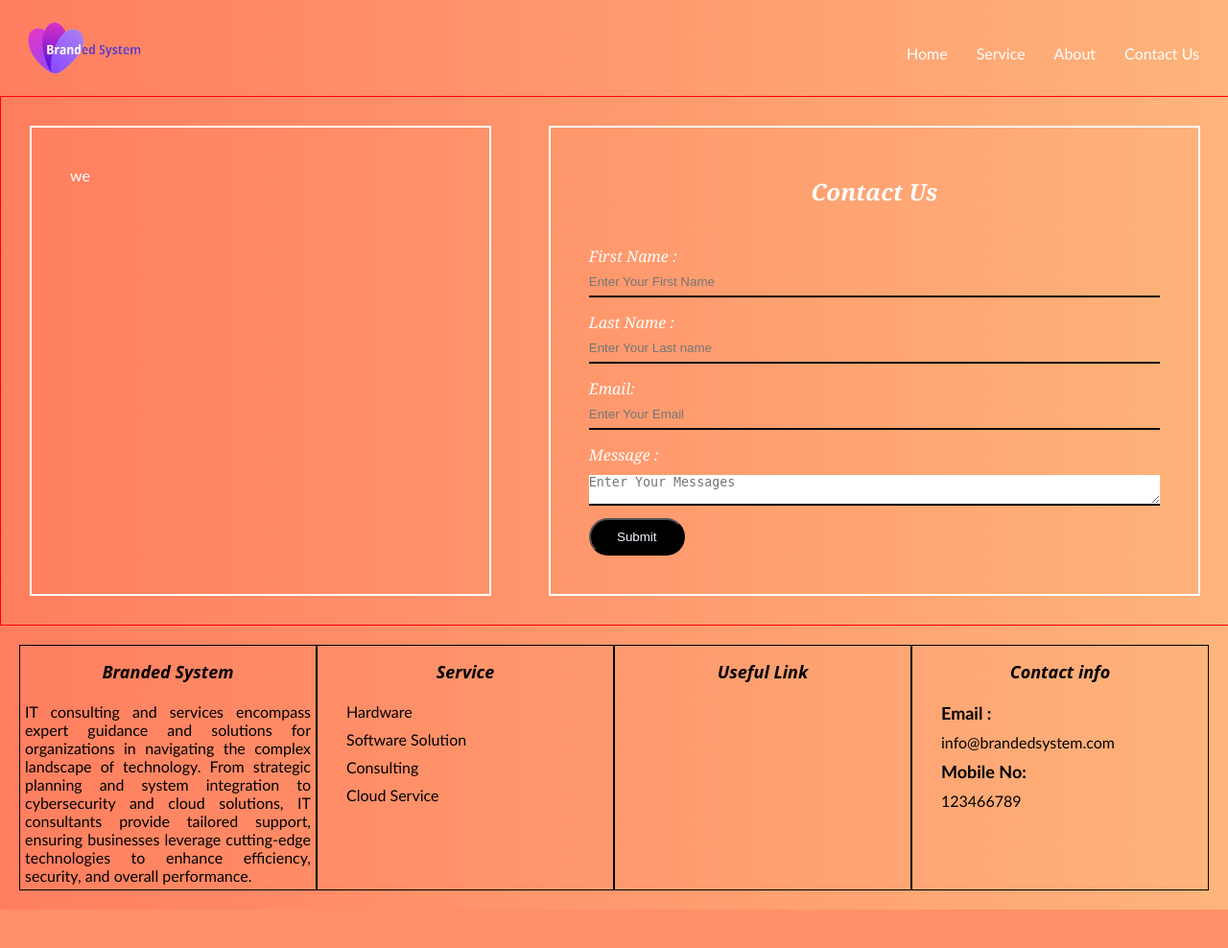
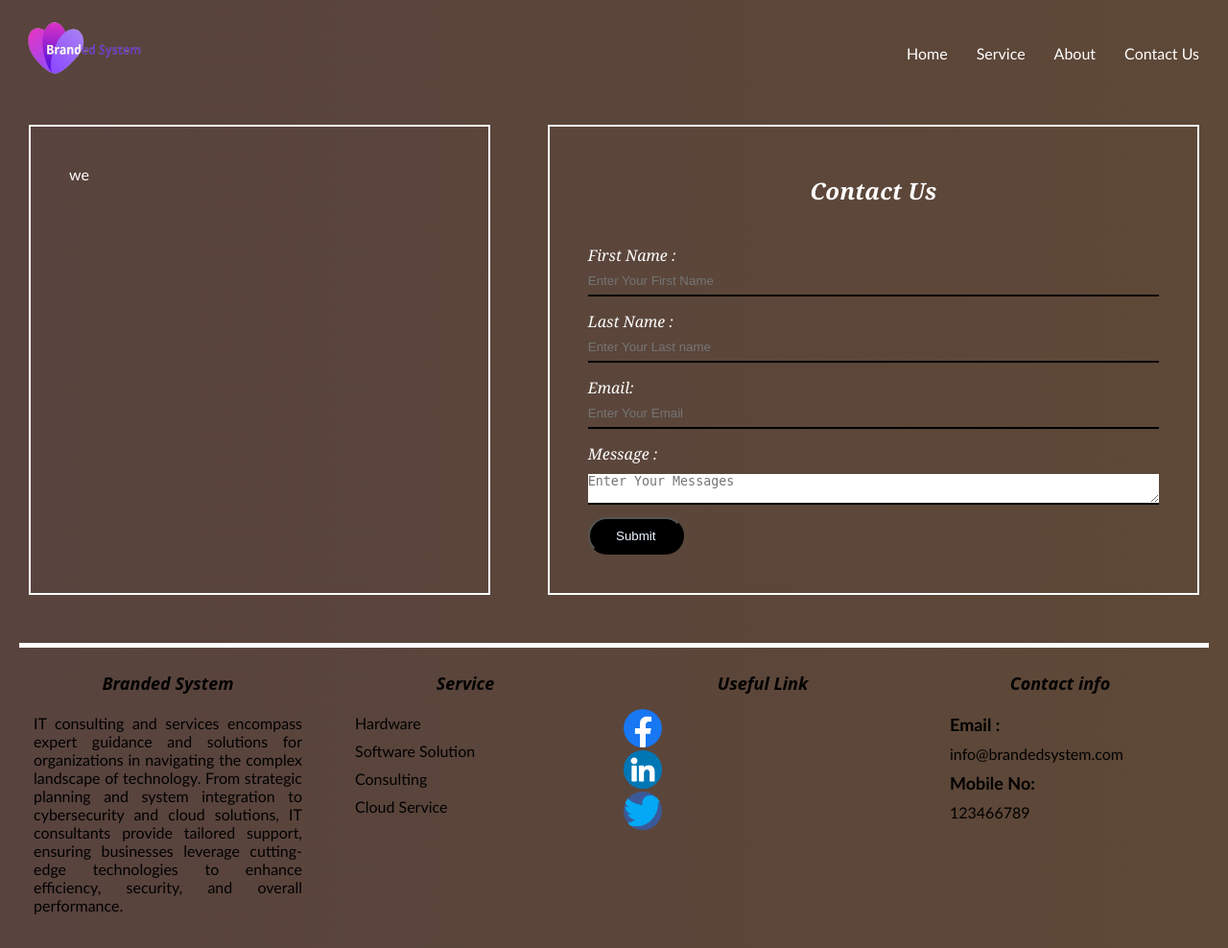
Before and after one commit to brandedsystem/Site, a Django app: page /contact/ in a window 1280 px wide. Shown: the whole page at 96% size. Before the commit the page ends 948 px from the top, so only its background shows below. Run offline with Django 5.2, Linux system fonts and the light colour scheme.

Commit message:
footer social media icon bug fixed

```diff
--- a/Templates/footer.html
+++ b/Templates/footer.html
@@ -20,8 +20,11 @@
 
 
         </div>
-        <div class="footer-cols" id="contact-details">
-            <div class="footer-contain-header"> Useful Link</div>
+        <div class="footer-cols" id="social-media">
+            <div class="footer-contain-header"> Useful Link </div>
+                <img src="static/Images/facebook.png" class="icon-social-media" id="facebook-icon"><br>
+                <img src="static/Images/linkedin.png" class="icon-social-media" id="linkedin-icon"> <br>
+                <img src="static/Images/twitter.png" class="icon-social-media" id="twitter-icon"><br>
 
         </div>
         <div class="footer-cols" id="address">
@@ -34,9 +37,7 @@
             </ul>
 
         </div>
-        <div class="social-media">
 
-        </div>
     </div>
 </footer>
 
--- a/Templates/header.html
+++ b/Templates/header.html
@@ -19,7 +19,7 @@
         </div>
         <nav>
             <ul>
-                <li><a href="#">Home</a></li>
+                <li><a href="{% url 'index' %}">Home</a></li>
                 <li><a href="#">Service</a></li>
                 <li><a href="#">About</a></li>
                 <li><a href="{% url 'contact_us' %}">Contact Us</a></li>
--- a/static/css/contactus.css
+++ b/static/css/contactus.css
@@ -7,7 +7,7 @@
     display: flex;
     width: 100%;
     height: auto;
-    border: red 1px solid;
+
     font-family: 'Gill Sans', 'Gill Sans MT', 'Calibri', 'Trebuchet MS', sans-serif;
   }
 .contact-contain {
--- a/static/css/main.css
+++ b/static/css/main.css
@@ -9,7 +9,7 @@ body {
 
   font-family: 'Gill Sans', 'Gill Sans MT', 'Calibri', 'Trebuchet MS', sans-serif;
   /*background-image: url("/static/Images/bg1.jpg");*/
-  background: linear-gradient(to right, #ff7e5f, #feb47b);
+  background: linear-gradient(to right, #58433e, #5e4837);
   background-repeat: no-repeat;
   background-size: cover;
   background-position: center;
@@ -103,8 +103,9 @@ footer {
 }
 
 .footer-cols {
-  border: 1px solid black;
+  border-top: 5px solid white;
   width: 25%;
+  padding: 10px;
 }
 
 .footer-contain-header {
@@ -149,10 +150,27 @@ footer {
 
 }
 
-.social-media {
-  display: flex;
+/* Your existing CSS */
 
+.icon-social-media {
+  /* Set the width and height according to your design */
+  width: 40px;
+  height: 40px;
+
+
+  /* Add any other styling you need */
+  border-radius: 50%; /* Makes the icon circular (adjust as needed) */
+  background-color: #3b5998; /* Example background color for Facebook */
+   /* Ensures inline positioning */
 }
+
+/* Additional styling for hover effect (optional) */
+.icon-social-media:hover {
+  opacity: 0.8; /* Reduce opacity on hover */
+}
+
+
+
 
 
 
```
Also changed, not shown: static/Images/facebook.png (added), static/Images/linkedin.png (added), static/Images/twitter.png (added).
